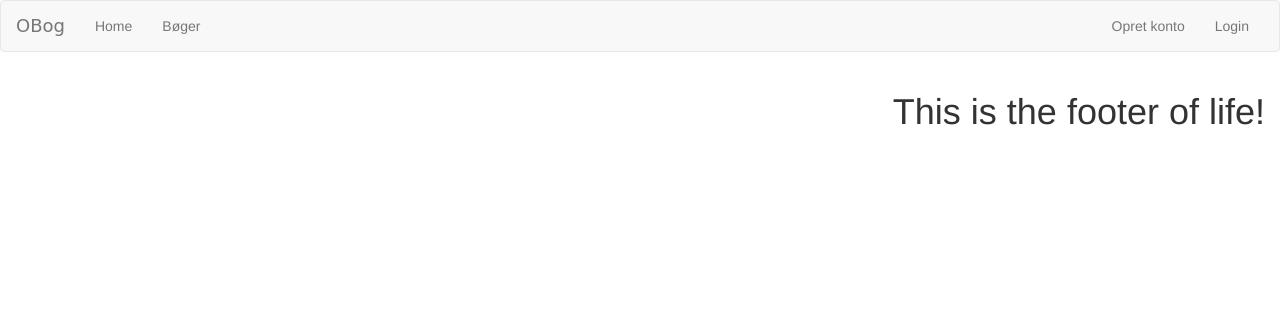
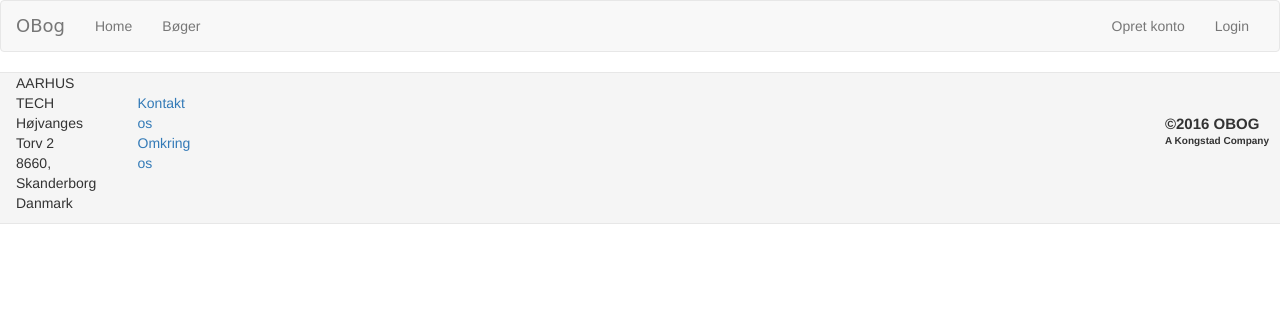
Before and after one commit to Defman/OBog, a Django app: template front/templates/about.html in a window 1280 px wide. Shown: the top 312 px of the page. Run offline with Django 3.2, Linux system fonts and the light colour scheme; the template is opened without the code that fills it, so the values that code supplies are empty; parts of the project's set-up code (start-up, migrations or seed data) failed here and were passed over; some libraries are stand-ins or nearby versions; some web fonts are replaced.

Commit message:
Footer made

```diff
--- a/static/css/custom.css
+++ b/static/css/custom.css
@@ -18,4 +18,10 @@
 #footer {
     position: relative;
     bottom: 0;
+    border-color: #e7e7e7;
+    border-style: ridge;
+    border-width: 0.1rem;
+    background-color: #f5f5f5;
+    /*background: linear-gradient(#D1D1D1 , #E0E0E0);*/
+
 }
--- a/templates/footer.html
+++ b/templates/footer.html
@@ -1,3 +1,29 @@
-<div id="footer" class="container-fluid">
-<h1 class="pull-right">This is the footer of life!</h1>
+<div id="footer" class="container-fluid row">
+    <div style = "">
+
+    </div><div class = "col-md-1">
+        <p>
+            AARHUS TECH <br>
+            Højvanges Torv 2 <br>
+            8660, Skanderborg <br>
+            Danmark
+        </p>
+    </div>
+    <div class = "col-md-3">
+        <div class="col-md-3">
+            <br>
+        <a href = "http://www.google.com">Kontakt os</a> <br>
+        <a href = "http://www.google.com">Omkring os</a> <br>
+        </div>
+    </div>
+    <div class = "col-md-3">
+    </div>
+    <div class = "pull-right" style = "margin-right: 1rem">
+        <div>
+            <br>
+            <br>
+            <span style="font-size: 1.5rem; display: block;"><strong>&#169;2016 OBOG</strong></span>
+            <span style="font-size: 1rem; display: block;"><strong>A Kongstad Company</strong></span>
+        </div>
+    </div>
 </div>
```
